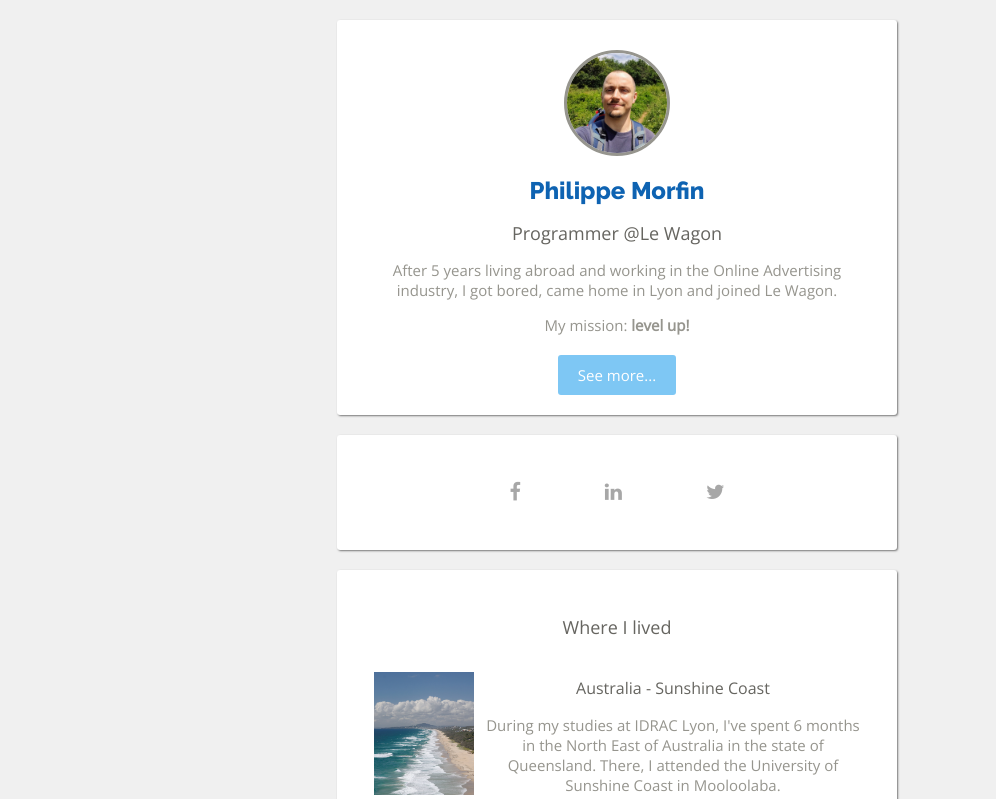
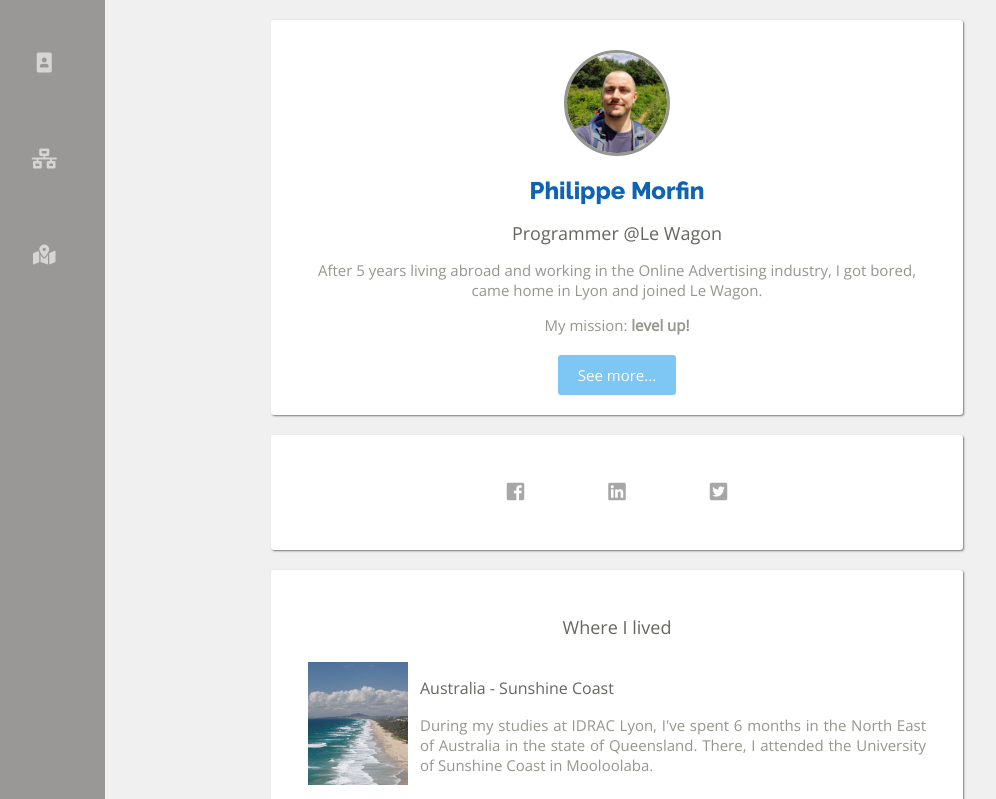
Before and after one commit to earlyad/profile, a plain HTML site: page index.html in a window 1280 px wide. Shown: the top 799 px of the page, without its empty margins (23-1019 px from the left). Drawn offline with nearby package versions, Linux system fonts and the light colour scheme.

Commit message:
enhanced my profile with a fixed sidebar

```diff
--- a/index.html
+++ b/index.html
@@ -4,41 +4,60 @@
     <meta charset="utf-8">
     <title>My personal page</title>
     <link href="https://fonts.googleapis.com/css?family=Open+Sans|Raleway:400,800" rel="stylesheet">
-    <link href="https://maxcdn.bootstrapcdn.com/font-awesome/4.7.0/css/font-awesome.min.css" rel="stylesheet">
+    <link rel="stylesheet" href="https://use.fontawesome.com/releases/v5.4.2/css/all.css" integrity="sha384-/rXc/GQVaYpyDdyxK+ecHPVYJSN9bmVFBvjA/9eOB+pb3F2w2N6fc5qB9Ew5yIns" crossorigin="anonymous">
     <link  href="style.css" rel="stylesheet">
   </head>
 
   <body>
-
-    <div class="box-white text-center" id=top-box>
+    <div id="sidebar">
+      <ul class="list-vertical">
+       <li>
+         <a href="#summary">
+           <i class="fas fa-portrait color-white"></i>
+         </a>
+       </li>
+       <li>
+         <a href="#socialnetworks">
+           <i class="fas fa-network-wired color-white"></i>
+         </a>
+       </li>
+       <li>
+         <a href="#places">
+           <i class="fas fa-map-marked-alt color-white"></i>
+         </a>
+       </li>
+      </ul>
+    </div>
+    <div id="page-content">
+      <div class="box-white text-center" id=summary >
       <img src="./images/profile-picture.jpg" alt="Philippe Morfin" id="profile-picture">
         <h1>Philippe Morfin</h1>
         <h2>Programmer @Le Wagon</h2>
 
-      <p>
+        <p class="text-center">
           After 5 years living abroad and working in the Online Advertising industry, I got bored, came home in Lyon and joined Le Wagon.
         </p>
 
-      <p class="bottom-margin-30px">My mission: <strong>level up!</strong></p>
+        <p class="text-center bottom-margin-30px">My mission: <strong>level up!</strong></p>
 
         <a class="btn-blue" href="http://www.philippemorfin.com" target=_blank>See more...</a>
       </div>
 
-    <div class="box-white text-center">
+      <div class="box-white text-center" id="socialnetworks">
         <ul class="list-inline">
           <li>
             <a href="https://www.facebook.com/pmorfin">
-            <i class="fa fa-facebook"></i>
+              <i class="fab fa-facebook-square"></i>
             </a>
           </li>
           <li>
             <a href="https://www.linkedin.com/in/philippe-morfin-18293710/">
-            <i class="fa fa-linkedin"></i>
+              <i class="fab fa-linkedin"></i>
             </a>
           </li>
           <li>
             <a href="https://twitter.com/earlyad">
-            <i class="fa fa-twitter"></i>
+              <i class="fab fa-twitter-square"></i>
             </a>
           </li>
         </ul>
@@ -91,7 +110,7 @@
 
       <div class="box-white text-center" id="social-links">
         <h2>About this page</h2>
-      <p>This page has been coded during the <a href="https://lewagon.com/program" target="_blank">FullStack program @LeWagon</a>. That was probably the best experience of my entire life.</p>
+        <p class="text-center">This page has been coded during the <a href="https://lewagon.com/program" target="_blank">FullStack program @LeWagon</a>. That was probably the best experience of my entire life.</p>
 
         <ul class="list-inline">
          <li>
@@ -111,5 +130,11 @@
          </li>
         </ul>
       </div>
+    </div>
+
+
+
+
+
   </body>
 </html>
--- a/style.css
+++ b/style.css
@@ -17,6 +17,7 @@ h2 {
 }
 
 h3 {
+  text-align: left;
   font-family: 'Open Sans', sans-serif;
   color: #666560;
   font-weight: 500;
@@ -27,6 +28,7 @@ p {
   font-family: 'Open Sans', sans-serif;
   color: #96958E;
   font-size: 15px;
+  text-align: justify;
 }
 
 a {
@@ -37,6 +39,21 @@ a {
 
 a:hover {
   color: #2badff;
+}
+
+
+#sidebar {
+  position: fixed;
+  width: 10%;
+  left: 0;
+  top: 0;
+  bottom: 0;
+  background-color: #999897;
+}
+
+#page-content {
+  width: auto;
+
 }
 
 .bottom-margin-30px {
@@ -57,17 +74,42 @@ a:hover {
   color: white;
 }
 
+.color-white {
+  color:white;
+}
+
 .text-center {
   text-align: center;
 }
 
 .box-white {
   background-color: white;
-  width: 500px;
+  width: 50%;
   margin: 20px auto;
   padding: 30px;
   box-shadow: 1px 1px 2px rgba(0, 0, 0, 0.5);
   border-radius: 3px;
+}
+
+.list-vertical {
+  padding-left: 5%;
+  list-style: none;
+}
+
+.list-vertical > li {
+  text-align: center;
+  margin: 0% 10%px;
+  font-size: 20px;
+  color: white;
+  padding: 30% 0%;
+}
+
+.list-vertical > i {
+  color: white;
+}
+
+.list-vertical > i:hover {
+  color: #2badff;
 }
 
 .list-inline {
@@ -81,9 +123,11 @@ a:hover {
   font-size: 20px;
 }
 
+
 #social-links {
   padding-top: 40px;
   padding-bottom: 40px;
+  text-align: center;
 }
 
 #social-links li {
```
Lines whose indentation alone changed are shown as unchanged.
